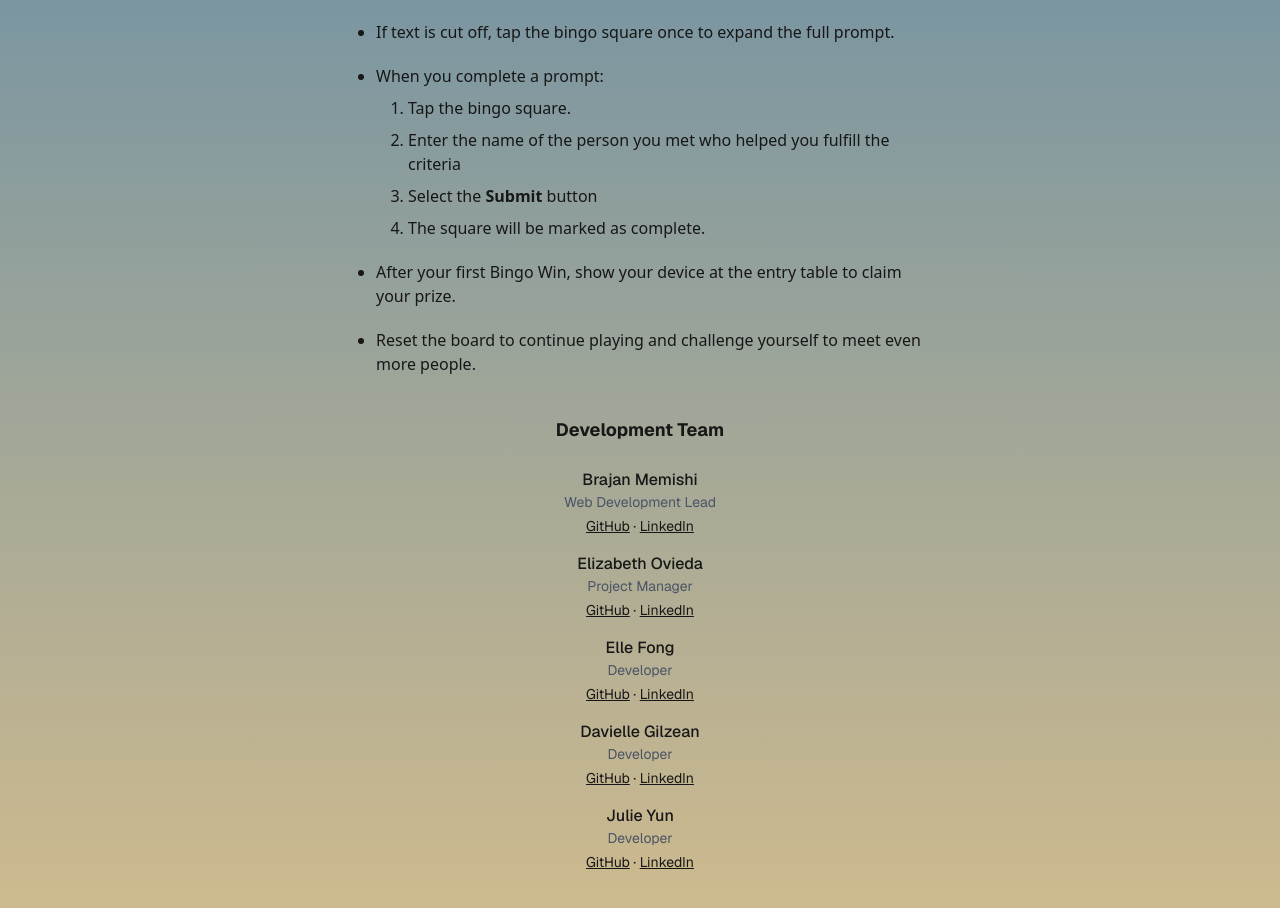
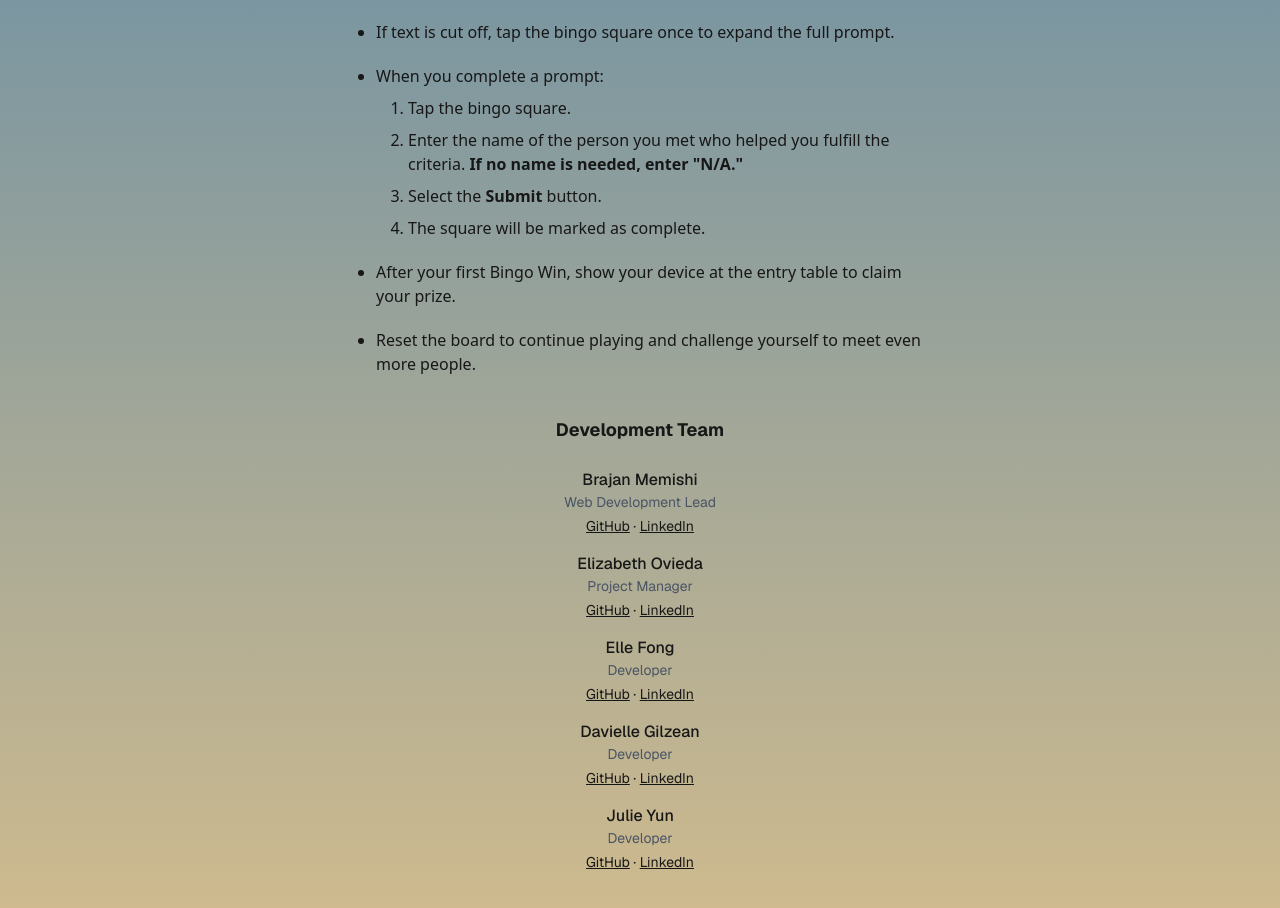
Before and after one commit to ECS-Web-Dev/Bingo_Game_v4, a Next.js app: page / in a window 1280 px wide. Shown: the part 1164-2072 px from the top of the page. Built offline with nearby package versions, Linux system fonts and the light colour scheme; no server answers.

Commit message:
Added line to Rules: If no name is needed, enter N/A

```diff
--- a/src/components/Rules.js
+++ b/src/components/Rules.js
@@ -18,8 +18,8 @@ function Rules() {
           When you complete a prompt:
           <ol className="rules-steps">
             <li>Tap the bingo square.</li>
-            <li>Enter the name of the person you met who helped you fulfill the criteria</li>
-            <li>Select the <b>Submit</b> button</li>
+            <li>Enter the name of the person you met who helped you fulfill the criteria. <b>If no name is needed, enter <span>&quot;N/A.&quot;</span></b></li>
+            <li>Select the <b>Submit</b> button.</li>
             <li>The square will be marked as complete.</li>
           </ol>
         </li>
```
